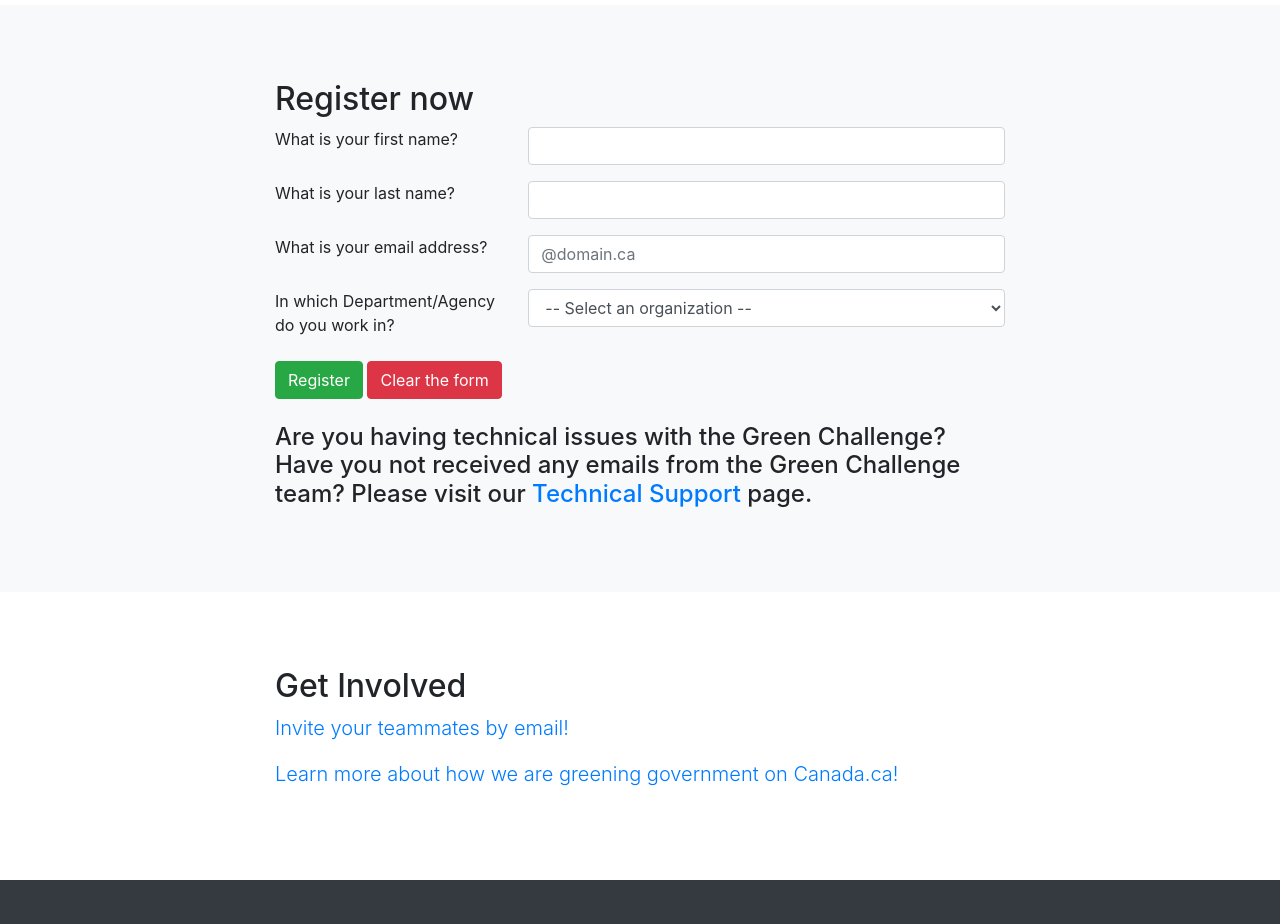
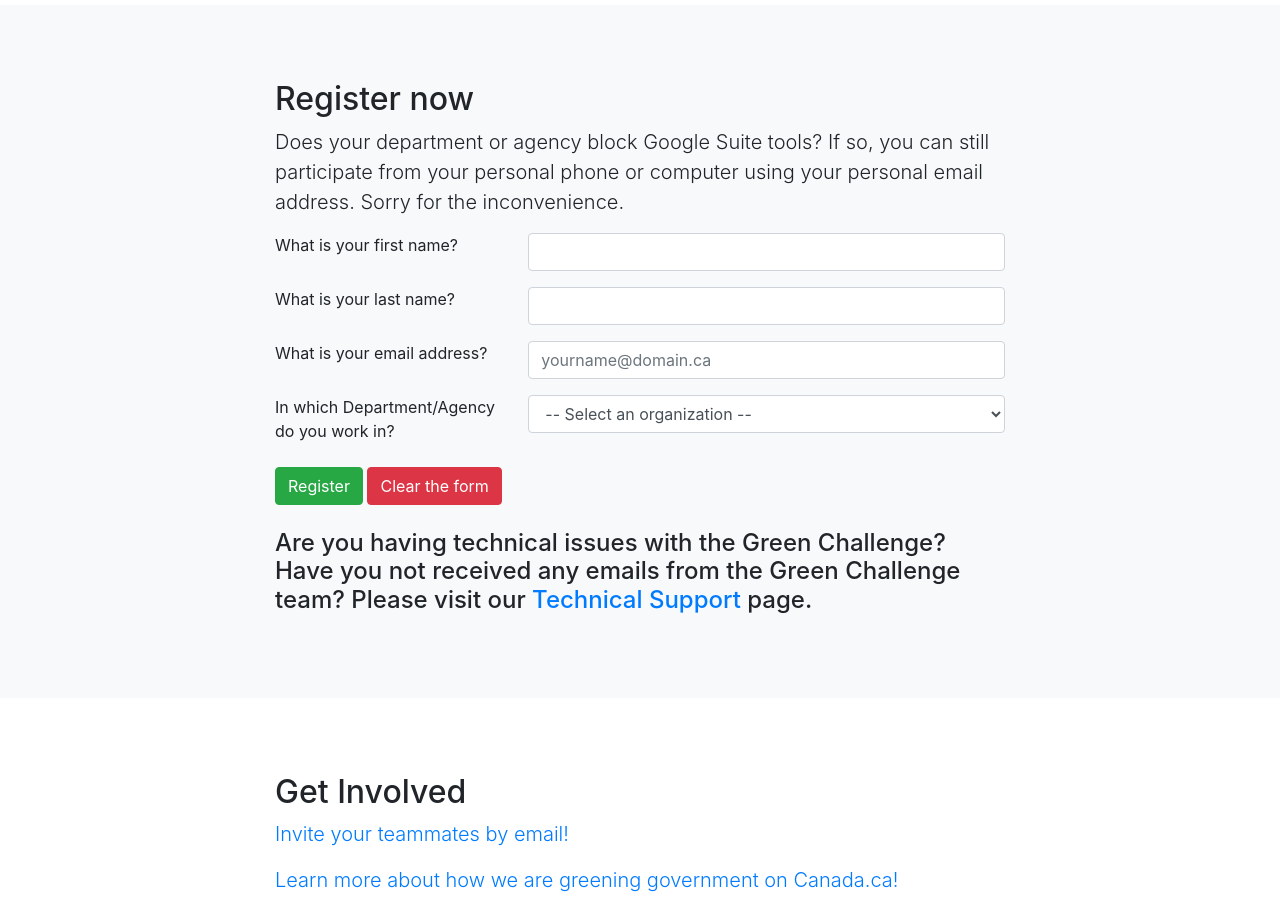
Before and after one commit to cew-sce/2020, a plain HTML site: page index.html in a window 1280 px wide. Shown: the part 1560-2484 px from the top of the page. Drawn offline with Linux system fonts and the light colour scheme.

Commit message:
tech support

```diff
--- a/index.html
+++ b/index.html
@@ -86,6 +86,9 @@
       <div class="row">
         <div class="col-lg-8 mx-auto">
           <h2>Register now</h2>
+          <p class="lead">
+            Does your department or agency block Google Suite tools? If so, you can still participate from your personal phone or computer using your personal email address. Sorry for the inconvenience.
+          </p>
           <iframe name="hidden_iframe" id="hidden_iframe" style="display:none;" onload="if(submitted)  {window.location='/thanks.html';}"></iframe>
           <form action="https://docs.google.com/forms/u/0/d/e/1FAIpQLSeb9qZOdJ9ubiJ2bBGHNiIP9QIOsiiEAKkHAPt7S5MD0Y_ZOA/formResponse" target="hidden_iframe" method="POST" id="mG61Hd">
             <fieldset>
@@ -106,7 +109,7 @@
               <div class="form-group row">
                 <label class="col-md-4 control-label" for="entry.1194985071">What is your email address?</label>
                 <div class="col-md-8">
-                  <input id="email" style="width: 100%;" name="entry.1194985071" type="text" placeholder="@domain.ca" class="form-control input-md">
+                  <input id="email" style="width: 100%;" name="entry.1194985071" type="text" placeholder="yourname@domain.ca" class="form-control input-md">
                 </div>
               </div>
               <div class="form-group row">
```
